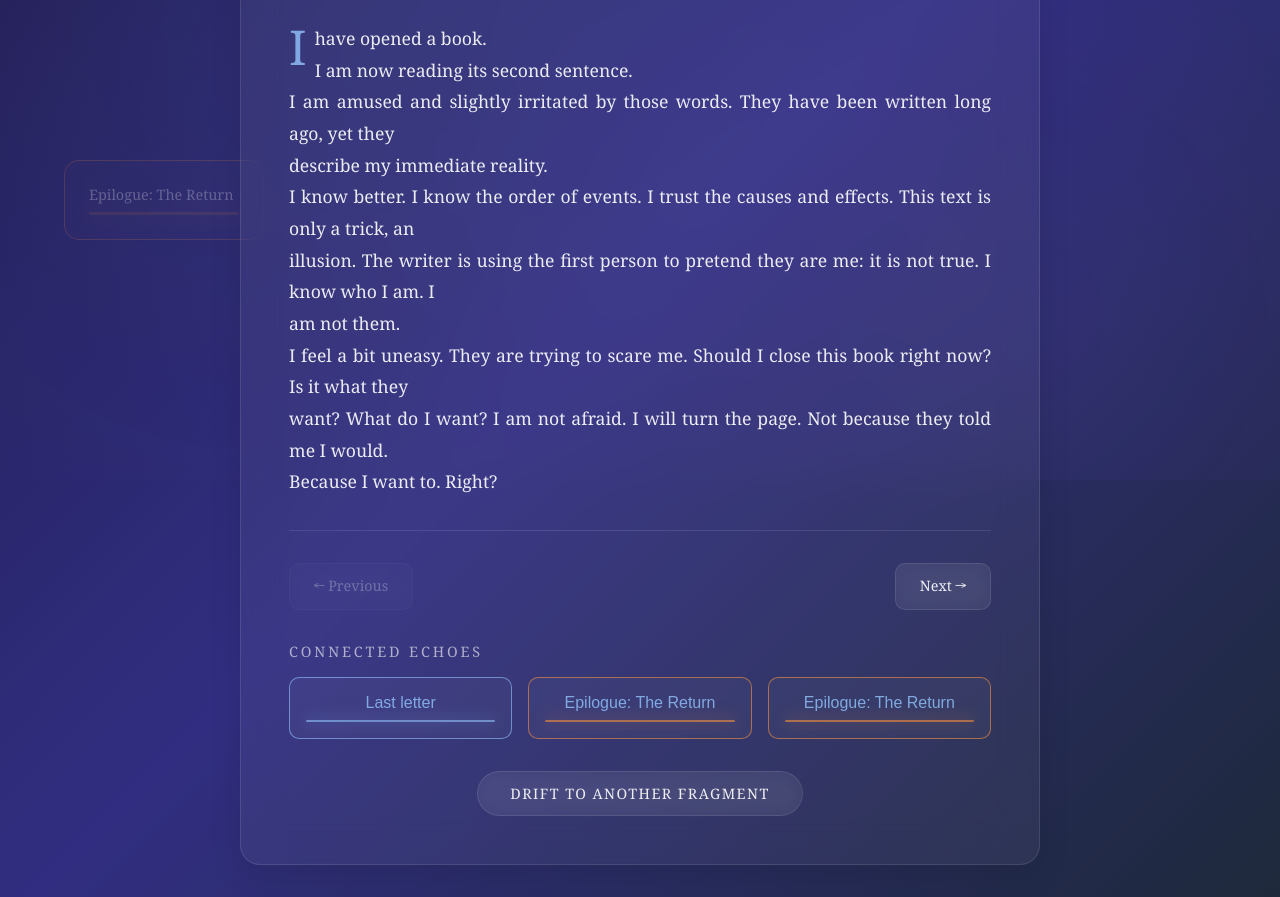
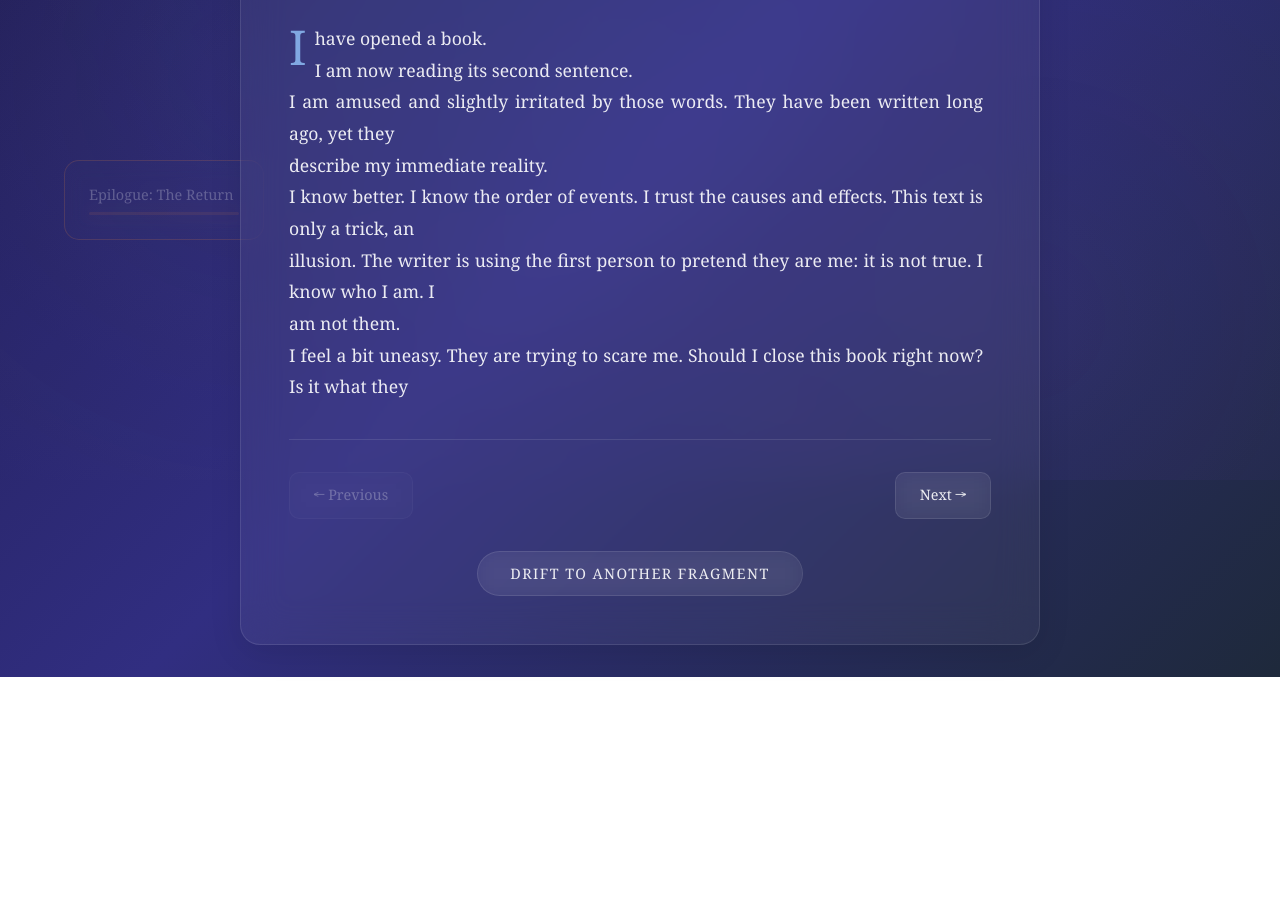
Before and after one commit to myl1ne/echoes, a React (Vite) app: page / in a window 1280 px wide. Shown: the part 320-1217 px from the top of the page. After the commit the page ends 997 px from the top, so only its background shows below. Built offline with nearby package versions, Linux system fonts and the light colour scheme.

Commit message:
UI tweaks

```diff
--- /dev/null
+++ b/checks.json
@@ -0,0 +1 @@
+{"enabled":true,"categories":{}}
--- a/src/App.css
+++ b/src/App.css
@@ -172,6 +172,43 @@ body::before {
   margin-bottom: 2rem;
   white-space: pre-line;
   text-align: justify;
+}
+
+/* Make long fragment content scrollable inside the card */
+.fragment-card .fragment-content {
+  max-height: 48vh;
+  overflow: auto;
+  padding-right: 0.5rem; /* space for scrollbar */
+}
+
+/* Scrollbar styling - WebKit browsers */
+.fragment-card .fragment-content::-webkit-scrollbar,
+.hover-preview-excerpt::-webkit-scrollbar {
+  width: 9px;
+  height: 9px;
+}
+.fragment-card .fragment-content::-webkit-scrollbar-track,
+.hover-preview-excerpt::-webkit-scrollbar-track {
+  background: transparent;
+}
+.fragment-card .fragment-content::-webkit-scrollbar-thumb,
+.hover-preview-excerpt::-webkit-scrollbar-thumb {
+  background: linear-gradient(180deg, rgba(147,197,253,0.14), rgba(147,197,253,0.08));
+  border-radius: 10px;
+  border: 1px solid rgba(255,255,255,0.03);
+  box-shadow: 0 0 8px rgba(147,197,253,0.08);
+}
+.fragment-card .fragment-content::-webkit-scrollbar-thumb:hover,
+.hover-preview-excerpt::-webkit-scrollbar-thumb:hover {
+  background: linear-gradient(180deg, rgba(147,197,253,0.26), rgba(147,197,253,0.16));
+  box-shadow: 0 0 18px rgba(147,197,253,0.18);
+}
+
+/* Scrollbar styling - Firefox */
+.fragment-card .fragment-content,
+.hover-preview-excerpt {
+  scrollbar-width: thin;
+  scrollbar-color: rgba(147,197,253,0.14) transparent;
 }
 
 .fragment-content::first-letter {
@@ -359,11 +396,12 @@ body::before {
   padding: 1.5rem;
   min-width: 200px;
   max-width: 300px;
-  opacity: 0.3;
+  opacity: 0.28;
   transition: all 0.4s ease;
   pointer-events: all;
   cursor: pointer;
-  animation: float 20s ease-in-out infinite;
+  /* allow per-fragment overrides for greater variety in drift */
+  animation: float var(--float-duration, 20s) ease-in-out infinite;
 }
 
 .floating-fragment:hover {
@@ -404,17 +442,29 @@ body::before {
 }
 
 @keyframes float {
-  0%, 100% {
-    transform: translateY(0) translateX(0);
+  0% {
+    transform: translateY(0) translateX(0) rotate(0deg);
+    opacity: 0.25;
   }
-  25% {
-    transform: translateY(-10px) translateX(5px);
+  20% {
+    transform: translateY(calc(var(--dy, 12px) * -1)) translateX(calc(var(--dx, 8px) * 0.6)) rotate(calc(var(--rot, 0deg)));
+    opacity: 0.35;
   }
-  50% {
-    transform: translateY(5px) translateX(-5px);
+  40% {
+    transform: translateY(calc(var(--dy, 12px) * 0.8)) translateX(calc(var(--dx, 8px) * -0.8)) rotate(calc(var(--rot, 0deg) * -1));
+    opacity: 0.28;
   }
-  75% {
-    transform: translateY(-5px) translateX(3px);
+  60% {
+    transform: translateY(calc(var(--dy, 12px) * -0.4)) translateX(calc(var(--dx, 8px) * 0.4)) rotate(calc(var(--rot, 0deg) * 0.6));
+    opacity: 0.32;
+  }
+  80% {
+    transform: translateY(calc(var(--dy, 12px) * 0.6)) translateX(calc(var(--dx, 8px) * -0.5)) rotate(calc(var(--rot, 0deg) * -0.3));
+    opacity: 0.27;
+  }
+  100% {
+    transform: translateY(0) translateX(0) rotate(0deg);
+    opacity: 0.25;
   }
 }
 
@@ -652,4 +702,6 @@ body::before {
   font-size: 0.9rem;
   color: var(--text-secondary);
   line-height: 1.6;
+  max-height: 28vh;
+  overflow: auto;
 }
--- a/src/App.jsx
+++ b/src/App.jsx
@@ -89,7 +89,12 @@ function App() {
             onMouseLeave={() => setHoveredFragment(null)}
             onClick={() => navigateToFragment(fragment.id)}
             style={{
-              animationDelay: `${index * 0.5}s`
+              animationDelay: `${index * 0.5}s`,
+              // increase drift for background fragments using CSS variables
+              animationDuration: `${20 + index * 8}s`,
+              '--dx': `${5 + index * 6}px`,
+              '--dy': `${10 + index * 8}px`,
+              '--rot': `${index * 2}deg`
             }}
           >
             <div className="floating-fragment-content">
@@ -134,23 +139,7 @@ function App() {
             </button>
           </div>
 
-          {connectedFragments.length > 0 && (
-            <div className="connections">
-              <h3 className="connections-title">Connected Echoes</h3>
-              <div className="connections-grid">
-                {connectedFragments.map((fragment) => (
-                  <button
-                    key={fragment.id}
-                    className={`connection-link mood-${fragment.mood.toLowerCase().replace(/\s+/g, '-')}`}
-                    onClick={() => navigateToFragment(fragment.id)}
-                  >
-                    <div className="connection-title">{fragment.title}</div>
-                    <div className="connection-mood-indicator" />
-                  </button>
-                ))}
-              </div>
-            </div>
-          )}
+          {/* Connected echoes intentionally hidden per UX request: only keep linear previous/next and drift controls */}
 
           <div className="controls">
             <button className="btn" onClick={navigateToRandom}>
@@ -164,9 +153,9 @@ function App() {
       {hoveredFragment && (
         <div className="hover-preview">
           <h3>{hoveredFragment.title}</h3>
-          <p className="hover-preview-excerpt">
-            {hoveredFragment.content.substring(0, 150)}...
-          </p>
+          <div className="hover-preview-excerpt">
+            {hoveredFragment.content}
+          </div>
         </div>
       )}
     </div>
```
Also changed, not shown: src/fragments.js (+9 -8 lines).
